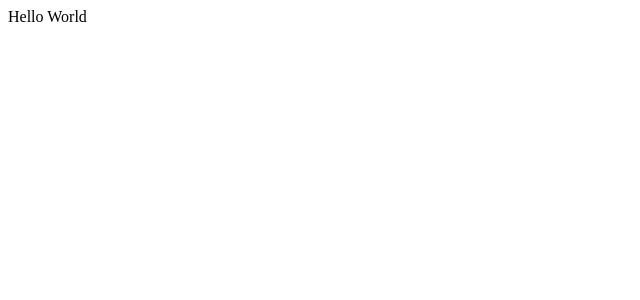
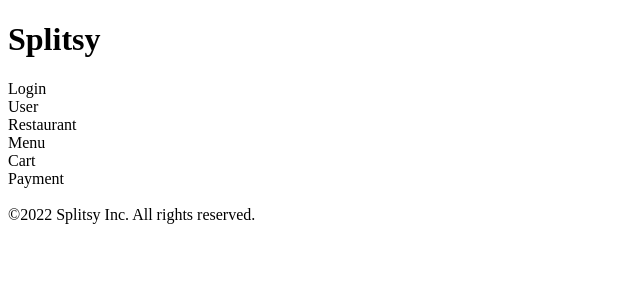
Before and after one commit to rpp33-boc-arctic/splitsy, a React (Create React App) app in the folder client/: page / in a window 1280 px wide. Shown: the top 300 px of the page, without its empty margins (0-640 px from the left). Built offline with nearby package versions, Linux system fonts and the light colour scheme.

Commit message:
Refactored react app components and features skeleton

```diff
--- a/client/src/App.js
+++ b/client/src/App.js
@@ -1,12 +1,34 @@
+import React from 'react';
+import Cart from './components/Cart.js';
+import Login from './components/Login.js';
+import Menu from './components/Menu.js';
+import Payment from './components/Payment.js';
+import Restaurant from './components/Restaurant.js';
+import User from './components/User.js';
 
-function App() {
-  return (
-    <div className="App">
-      <header className="App-header">
-        Hello World
-      </header>
-    </div>
-  );
+class App extends React.Component {
+  constructor(props) {
+    super(props);
+    this.state = {
+
+    };
+  }
+
+  render() {
+    return (
+      <div className="App">
+        <h1>Splitsy</h1>
+        <Login />
+        <User />
+        <Restaurant />
+        <Menu />
+        <Cart />
+        <Payment /> <br></br>
+        ©2022 Splitsy Inc. All rights reserved.
+      </div>
+    );
+  }
+
 }
 
 export default App;
--- /dev/null
+++ b/client/src/components/Cart.js
@@ -0,0 +1,19 @@
+import React from 'react';
+
+class Cart extends React.Component {
+  constructor(props) {
+    super(props);
+    this.state = {
+    }
+  }
+
+  render() {
+    return (
+      <div >
+      Cart
+      </div >
+    )
+  }
+}
+
+export default Cart;
--- /dev/null
+++ b/client/src/components/Login.js
@@ -0,0 +1,21 @@
+import React from 'react';
+
+class Login extends React.Component {
+  constructor(props) {
+    super(props);
+    this.state = {
+    }
+  }
+
+  // need a conditionally rendered dashboard component
+
+  render() {
+    return (
+      <div >
+      Login
+      </div >
+    )
+  }
+}
+
+export default Login;
--- /dev/null
+++ b/client/src/components/Menu.js
@@ -0,0 +1,19 @@
+import React from 'react';
+
+class Menu extends React.Component {
+  constructor(props) {
+    super(props);
+    this.state = {
+    }
+  }
+
+  render() {
+    return (
+      <div >
+      Menu
+      </div >
+    )
+  }
+}
+
+export default Menu;
--- /dev/null
+++ b/client/src/components/Payment.js
@@ -0,0 +1,19 @@
+import React from 'react';
+
+class Payment extends React.Component {
+  constructor(props) {
+    super(props);
+    this.state = {
+    }
+  }
+
+  render() {
+    return (
+      <div >
+      Payment
+      </div >
+    )
+  }
+}
+
+export default Payment;
--- /dev/null
+++ b/client/src/components/Restaurant.js
@@ -0,0 +1,19 @@
+import React from 'react';
+
+class Restaurant extends React.Component {
+  constructor(props) {
+    super(props);
+    this.state = {
+    }
+  }
+
+  render() {
+    return (
+      <div >
+      Restaurant
+      </div >
+    )
+  }
+}
+
+export default Restaurant;
--- /dev/null
+++ b/client/src/components/User.js
@@ -0,0 +1,19 @@
+import React from 'react';
+
+class User extends React.Component {
+  constructor(props) {
+    super(props);
+    this.state = {
+    }
+  }
+
+  render() {
+    return (
+      <div >
+      User
+      </div >
+    )
+  }
+}
+
+export default User;
```
Also changed, not shown: package.json (line endings or trailing spaces), 2 other files (tests, documents, lock files or other folders).
